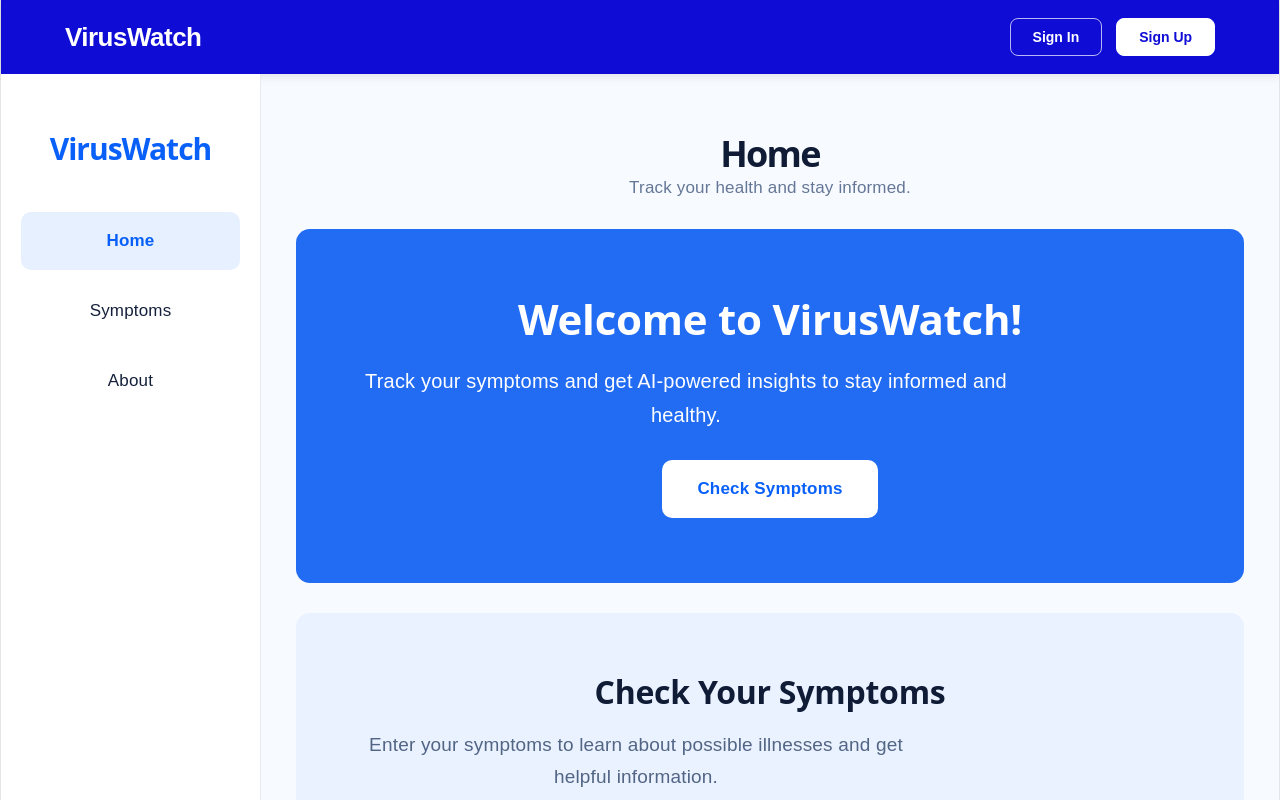
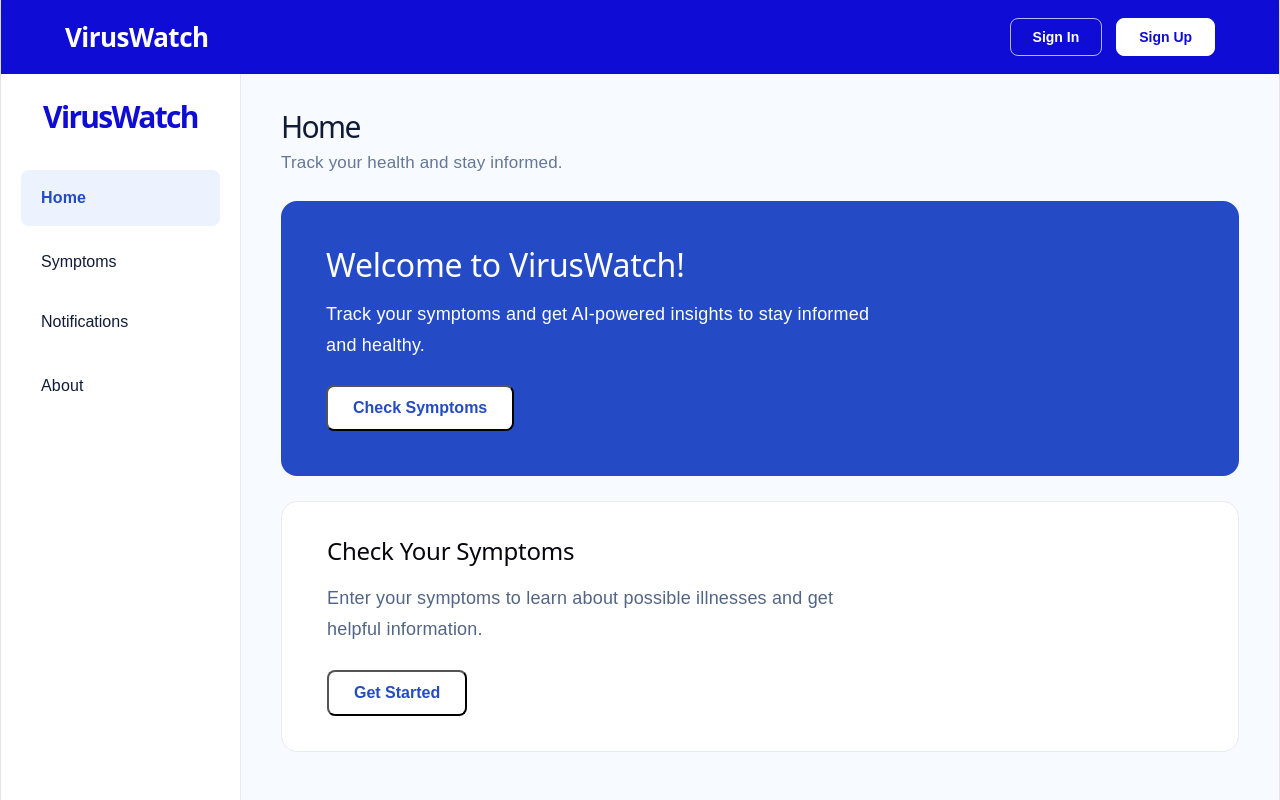
Before and after one commit to noumann1010/CongApp2026, a React (Vite) app: page / in a window 1280 px wide. Shown: the top 800 px of the page. Built offline with nearby package versions, Linux system fonts and the light colour scheme; no server answers.

Commit message:
All of front end basically compelte (1)

```diff
--- a/src/App.jsx
+++ b/src/App.jsx
@@ -10,6 +10,7 @@ import Header from "./components/header";
 import Footer from "./components/footer";
 import ResultPage from "./components/result";
 import Dashboard from "./components/dashboard";
+import Notifications from "./components/notifications";
 
 function App() {
     const [selectedSymptoms, setSelectedSymptoms] = useState([]);
@@ -64,6 +65,7 @@ function App() {
             {step === 0 && (
                 <Dashboard
                     onStart={() => setStep(1)}
+                    onNotifications={() => setStep(5)}
                 />
             )}
 
@@ -103,6 +105,14 @@ function App() {
                   onBack={() => setStep(3)}
                 />
             )}
+            {step === 5 && (
+                <div>
+                <Notifications />
+                <button onClick={() => setStep(0)}>
+                  Back to Home
+                </button>
+                </div>
+)}
 
 
 
--- a/src/components/dashboard.css
+++ b/src/components/dashboard.css
@@ -1,35 +1,25 @@
-* {
-  margin: 0;
-  padding: 0;
-  box-sizing: border-box;
-}
-
-body {
+.dashboard-container {
+  display: flex;
+  min-height: 100vh;
+  background-color: #f7faff;
   font-family: Arial, sans-serif;
-  background-color: #f7faff;
   color: #101b36;
 }
 
-.dashboard-container {
-  display: flex;
-  min-height: 100vh;
-  width: 100%;
-}
-
 .dashboard-sidebar {
-  width: 260px;
-  min-width: 260px;
-  background-color: #ffffff;
+  width: 240px;
+  flex-shrink: 0;
+  background-color: white;
   border-right: 1px solid #e5eaf3;
   padding: 30px 20px;
+  box-sizing: border-box;
 }
 
 .dashboard-logo {
   font-size: 30px;
-  font-weight: 800;
-  color: #0860f9;
-  margin-bottom: 50px;
-  letter-spacing: -1px;
+  font-weight: 700;
+  color: #0f0cd6;
+  margin: 0 0 40px;
 }
 
 .dashboard-nav {
@@ -38,26 +28,26 @@ body {
   gap: 12px;
 }
 
-.dashboard-nav a {
-  display: block;
-  padding: 16px 20px;
+.dashboard-nav a,
+.dashboard-nav button {
+  background-color: transparent;
+  border: none;
+  border-radius: 8px;
+  padding: 15px 20px;
+  color: #101b36;
+  font-family: inherit;
+  font-size: 16px;
+  text-align: left;
   text-decoration: none;
-  color: #15213b;
-  font-size: 17px;
-  font-weight: 500;
-  border-radius: 10px;
-  transition: background-color 0.2s, color 0.2s;
+  cursor: pointer;
+  transition: background-color 0.2s ease;
 }
 
-.dashboard-nav a:hover {
-  background-color: #edf4ff;
-  color: #0860f9;
-}
-
-.dashboard-nav a.active {
-  background-color: #e7f0ff;
-  color: #0860f9;
-  font-weight: 600;
+.dashboard-nav a:hover,
+.dashboard-nav button:hover,
+.dashboard-nav .active {
+  background-color: #e9e9ff;
+  color: #0f0cd6;
 }
 
 .dashboard-main {
@@ -67,14 +57,12 @@ body {
 }
 
 .dashboard-header {
-  margin-bottom: 28px;
+  margin-bottom: 30px;
 }
 
 .dashboard-header h1 {
   font-size: 36px;
-  font-weight: 700;
-  color: #101b36;
-  margin-bottom: 8px;
+  margin: 0 0 10px;
 }
 
 .dashboard-header p {
@@ -83,80 +71,144 @@ body {
 }
 
 .dashboard-welcome {
-  background-color: #216cf3;
+  background-color: #0f0cd6;
   color: white;
-  border-radius: 14px;
-  padding: 65px;
+  padding: 50px;
+  border-radius: 12px;
   margin-bottom: 30px;
 }
 
 .dashboard-welcome h2 {
-  font-size: 42px;
-  font-weight: 700;
-  margin-bottom: 20px;
+  font-size: 32px;
+  margin: 0 0 20px;
+}
+
+.dashboard-welcome p {
+  font-size: 18px;
+  line-height: 1.6;
+  margin: 0 0 25px;
+}
+
+.dashboard-check-button,
+.dashboard-start-button {
+  display: inline-block;
+  font-size: 16px;
+  font-weight: 600;
+  padding: 12px 25px;
+  border-radius: 8px;
+  text-decoration: none;
+  cursor: pointer;
+  transition: background-color 0.2s ease;
+}
+
+.dashboard-check-button {
+  background-color: white;
+  color: #0f0cd6;
+}
+
+.dashboard-check-button:hover {
+  background-color: #e9e9ff;
+}
+
+.dashboard-symptoms {
+  background-color: #e9e9ff;
+  padding: 50px;
+  border-radius: 12px;
+}
+
+.dashboard-symptoms h2 {
+  font-size: 28px;
+  margin: 0 0 18px;
+}
+
+.dashboard-symptoms p {
+  font-size: 18px;
+  color: #526585;
+  line-height: 1.6;
+  margin: 0 0 25px;
+}
+
+.dashboard-start-button {
+  background-color: #0f0cd6;
   color: white;
 }
 
+.dashboard-start-button:hover {
+  background-color: #0b09a8;
+}
+
+.dashboard-main {
+  padding: 40px;
+}
+
+.dashboard-header,
+.dashboard-welcome,
+.dashboard-symptoms {
+  max-width: 1100px;
+  margin-left: auto;
+  margin-right: auto;
+  text-align: left;
+}
+
+.dashboard-header {
+  margin-bottom: 25px;
+}
+
+.dashboard-header h1 {
+  font-size: 30px;
+  color: #101b36;
+}
+
+.dashboard-welcome {
+  background-color: #244bc5;
+  padding: 45px;
+  border-radius: 16px;
+  margin-bottom: 25px;
+}
+
+.dashboard-welcome h2 {
+  color: white;
+  font-size: 32px;
+  margin-bottom: 15px;
+}
+
 .dashboard-welcome p {
-  font-size: 20px;
+  color: white;
+  max-width: 550px;
   line-height: 1.7;
-  max-width: 650px;
-  margin-bottom: 28px;
-  color: #ffffff;
+  margin-bottom: 25px;
+}
+
+.dashboard-symptoms {
+  background-color: white;
+  border: 1px solid #e5eaf3;
+  padding: 35px 45px;
+  border-radius: 16px;
+}
+
+.dashboard-symptoms h2 {
+  font-size: 24px;
+}
+
+.dashboard-symptoms p {
+  max-width: 550px;
+  line-height: 1.7;
+}
+
+.dashboard-start-button {
+  background-color: #244bc5;
+}
+
+.dashboard-start-button:hover {
+  background-color: #19399c;
 }
 
 .dashboard-check-button {
-  display: inline-block;
-  padding: 16px 35px;
-  background-color: white;
-  color: #0860f9;
-  font-size: 17px;
-  font-weight: 600;
-  border-radius: 10px;
-  text-decoration: none;
-  transition: background-color 0.2s, transform 0.2s;
+  color: #244bc5;
 }
 
-.dashboard-check-button:hover {
-  background-color: #e7f0ff;
-  transform: translateY(-2px);
+.dashboard-nav .active {
+  background-color: #edf2ff;
+  color: #244bc5;
+  font-weight: 600;
 }
-
-.dashboard-symptoms {
-  background-color: #eaf2ff;
-  border-radius: 14px;
-  padding: 60px 65px;
-  min-height: 300px;
-}
-
-.dashboard-symptoms h2 {
-  font-size: 32px;
-  font-weight: 700;
-  color: #101b36;
-  margin-bottom: 18px;
-}
-
-.dashboard-symptoms p {
-  font-size: 19px;
-  color: #526585;
-  line-height: 1.7;
-  max-width: 550px;
-  margin-bottom: 28px;
-}
-
-.dashboard-start-button {
-  display: inline-block;
-  background-color: #216cf3;
-  color: white;
-  padding: 16px 35px;
-  font-size: 17px;
-  font-weight: 600;
-  text-decoration: none;
-  border-radius: 10px;
-  transition: background-color 0.2s, transform 0.2s;
-}
-
-.dashboard-start-button:hover {
-  background-color: #084cc9;
-  transform: translateY(-2px);
-}
--- a/src/components/dashboard.jsx
+++ b/src/components/dashboard.jsx
@@ -3,9 +3,11 @@ import { useUser } from "@clerk/react";
 import "./dashboard.css";
 
 
-function Dashboard() {
-  const { user, isSignedIn, isLoading } = useUser();
-  if(isLoading) {
+
+function Dashboard({ onStart, onNotifications }) {
+  const { user, isSignedIn, isLoaded } = useUser();
+
+  if (!isLoaded) {
     return <div>Loading...</div>;
   }
 
@@ -16,8 +18,8 @@ function Dashboard() {
 
         <nav className="dashboard-nav">
           <a href="/" className="active">Home</a>
-          <a href="/SelectedSymptoms">Symptoms</a>
-
+          <button onClick={onStart}>Symptoms</button>
+          <button onClick={onNotifications}>Notifications</button>
           <a href="/about">About</a>
         </nav>
       </aside>
@@ -40,9 +42,10 @@ function Dashboard() {
             to stay informed and healthy.
           </p>
 
-          <a href="/SelectedSymptoms" className="dashboard-check-button">
+
+          <button onClick={onStart} className="dashboard-check-button">
             Check Symptoms
-          </a>
+          </button>
         </section>
 
         <section className="dashboard-symptoms">
@@ -53,9 +56,9 @@ function Dashboard() {
             illnesses and get helpful information.
           </p>
 
-          <a href="/SelectedSymptoms" className="dashboard-start-button">
+          <button onClick={onStart} className="dashboard-check-button">
             Get Started
-          </a>
+          </button>
         </section>
       </main>
     </div>
--- /dev/null
+++ b/src/components/notifications.css
@@ -0,0 +1,12 @@
+.notifications {
+  padding: 30px;
+  text-align: left;
+}
+
+.notification {
+  background-color: white;
+  border: 1px solid #ddd;
+  padding: 20px;
+  margin-top: 15px;
+  border-radius: 8px;
+}
--- /dev/null
+++ b/src/components/notifications.jsx
@@ -0,0 +1,17 @@
+function notifications({notifications = []}) {
+    return (
+        <div className="notifications">
+            <h1>Notifications</h1>
+            <p>Stay updated with recent outbreaks in the United States.</p>
+            {notifications.map((notification, index) => (
+                <div className="notification" key={index}>
+                    <p>{notification}</p>
+                </div>
+            ))}
+
+        </div>
+    );
+
+}
+
+export default notifications;
--- a/src/components/results.css
+++ b/src/components/results.css
@@ -85,3 +85,32 @@
     margin: 24px 0 0;
     font-size: 14px;
 }
+.ai-advice {
+  background-color: white;
+  padding: 25px;
+  margin-top: 25px;
+  border-radius: 10px;
+  text-align: left;
+}
+
+.ai-content {
+  font-size: 16px;
+  line-height: 1.6;
+}
+
+.ai-content p,
+.ai-content h2,
+.ai-content h3 {
+  margin-bottom: 15px;
+}
+
+.ai-content ul,
+.ai-content ol {
+  padding-left: 25px;
+}
+
+.ai-disclaimer {
+  margin-top: 20px;
+  font-size: 13px;
+  color: gray;
+}
```
